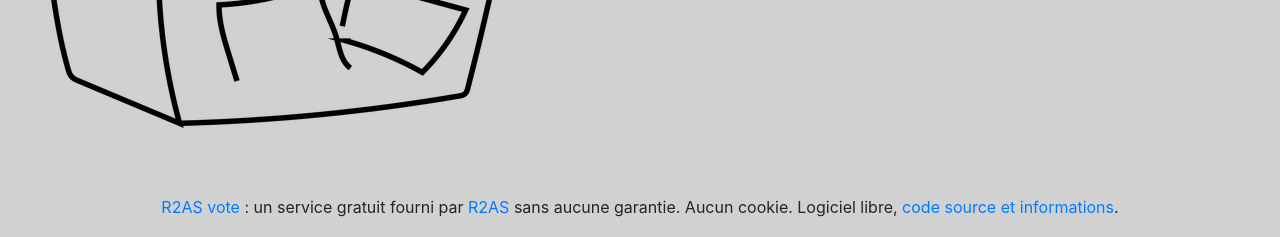
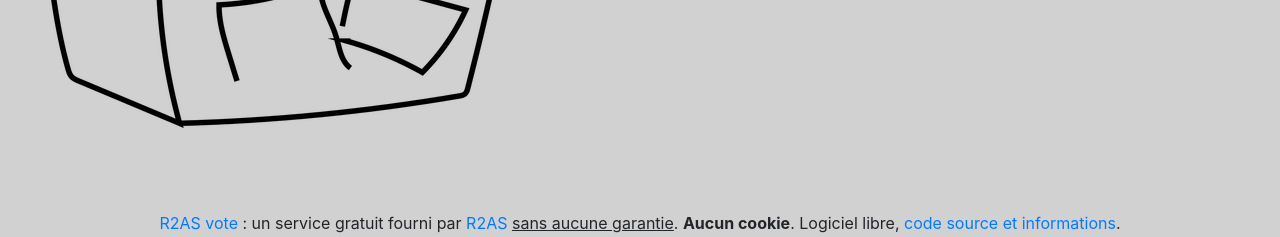
Before and after one commit to MJC-Vaugneray/r2as-vote, a Symfony app: template templates/homepage/index.html.twig in a window 1280 px wide. Shown: the part 642-879 px from the top of the page. Run offline with Twig, Linux system fonts and the light colour scheme; the template is opened without the code that fills it, so the values that code supplies are empty; some libraries are stand-ins or nearby versions.

Commit message:
Fix footer

```diff
--- a/templates/base.html.twig
+++ b/templates/base.html.twig
@@ -27,7 +27,7 @@
                 padding-bottom: 1.5rem;
             }
             .footer {
-                position: absolute;
+                position: fixed;
                 bottom: 0;
                 width: 100%;
                 height: 60px;
@@ -47,11 +47,13 @@
     </div>
 
     <footer class="footer">
+    <div class="container" style="background: transparent; padding-bottom: 0.2rem; border: transparent;">
         <center>
             <span class="text-black">
-                <a class="text" href="/">R2AS vote</a> : un service gratuit fourni par <a href="http://r2as.org/">R2AS</a> sans aucune garantie. Aucun cookie. Logiciel libre, <a href="https://github.com/cleming/r2as-vote">code source et informations</a>.
+                <a class="text" href="/">R2AS vote</a> : un service gratuit fourni par <a href="http://r2as.org/">R2AS</a> <u>sans aucune garantie</u>. <b>Aucun cookie</b>. Logiciel libre, <a href="https://github.com/cleming/r2as-vote">code source et informations</a>.
             </span>
         </center>
+    </div>
     </footer>
         {% block javascripts %}{% endblock %}
     </body>
```
